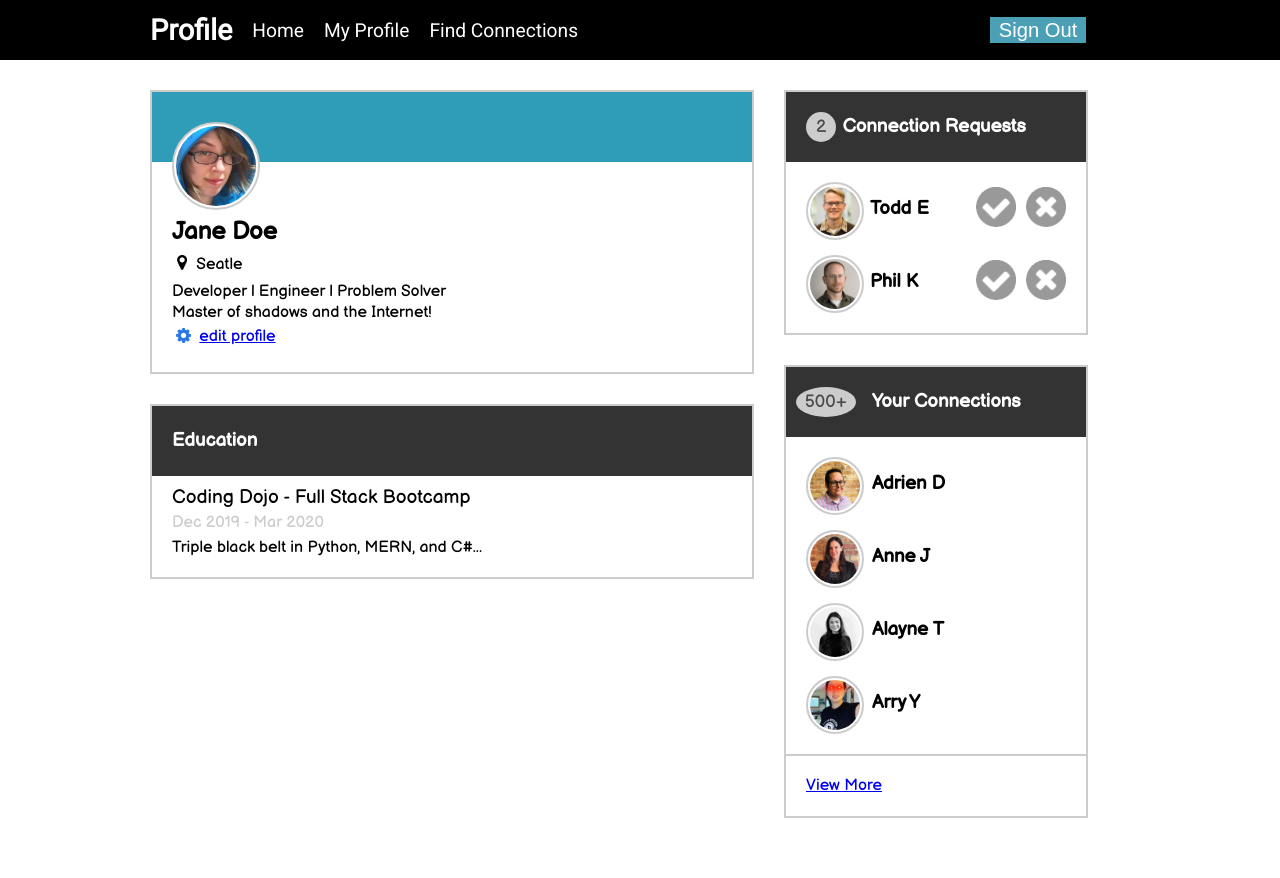
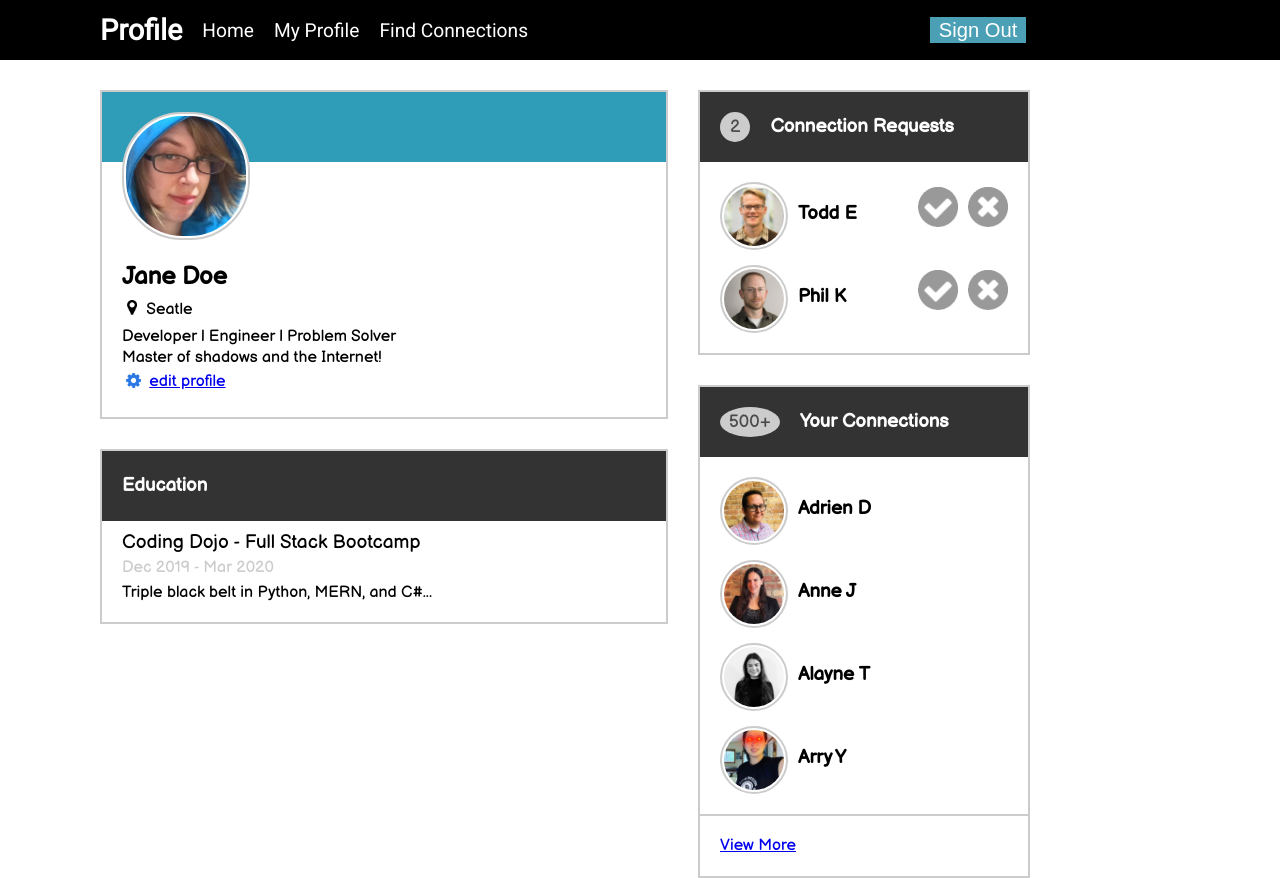
Before and after one commit to plche/profile_page, a plain HTML site: page index.html in a window 1280 px wide. Before the commit the page ends 818 px from the top, so only its background shows below. Drawn offline with Linux system fonts and the light colour scheme.

Commit message:
Improved styles

```diff
--- a/css/styles.css
+++ b/css/styles.css
@@ -3,19 +3,28 @@
     margin: 0;
 }
 
+body {
+    font-family: 'Balsamiq Sans', cursive;
+}
+
 .nav {
+    background-color: #000000;
+}
+
+.nav-container {
+    width: 1080px;
+    margin: 0px auto;
     font-family: 'Roboto', sans-serif;
     font-size: 1.2em;
     color: #ffffff;
-    background-color: #000000;
     display: flex;
     flex-direction: row;
     align-items: center;
 }
 
-h1 {
+/* h1 {
     margin-left: 150px;
-}
+} */
 
 .nav-links {
     display: flex;
@@ -46,10 +55,12 @@ li {
     border: 2px solid #000000;
     background-color: #4BA0B5;
     box-shadow: 3px 3px #000000;
-    margin-left: 390px;
+    margin-left: 380px;
 }
 
 .container {
+    width: 1080px;
+    margin: 0px auto;
     display: flex;
     flex-direction: row;
 }
@@ -57,15 +68,14 @@ li {
 .main {
     display: flex;
     flex-direction: column;
+    flex: 2;
+    margin: 0 auto;
 }
 
 /* ---------- JD-CARD STYLES ---------- */
 .cm-card {
-    font-family: 'Balsamiq Sans', cursive;
     border: 2px solid #cccccc;
-    width: 600px;
     margin-top: 30px;
-    margin-left: 150px;
 }
 
 .jd-header {
@@ -74,18 +84,18 @@ li {
 }
 
 .jd-header > img {
-    width: 80px;
+    height: 120px;
     position: relative;
-    top: 30px;
+    top: 20px;
     left: 20px;
     border: 2px solid #cccccc;
-    border-radius: 50px;
+    border-radius: 60px;
     padding: 2px;
     background-color: #ffffff;
 }
 
 .jd-tarjetaInformacion {
-    margin-top: 55px;
+    margin-top: 100px;
     padding-left: 20px;
     padding-bottom: 20px;
 }
@@ -145,13 +155,13 @@ li {
 .aside {
     display: flex;
     flex-direction: column;
+    flex: 1;
+    margin: 0 auto;
 }
 
 /* ---------- CR-CARD STYLES ---------- */
 .ca-card {
-    font-family: 'Balsamiq Sans', cursive;
     border: 2px solid #cccccc;
-    width: 300px;
     margin-top: 30px;
     margin-right: 150px;
     margin-left: 30px;
@@ -171,13 +181,13 @@ li {
     line-height: 10px;
     border-radius: 50px;
     padding: 10px;
-    margin: 20px 0 20px 20px;
+    margin: 20px 10px 20px 20px;
 }
 
 .ca-header > h3 {
     line-height: 30px;
     color: #ffffff;
-    padding: 20px 20px 20px 6px;
+    padding: 20px 20px 20px 10px;
 }
 
 .ca-tarjetaInformacion {
@@ -203,7 +213,7 @@ li {
 }
 
 .ca-ld-ur {
-    width: 50px;
+    height: 60px;
     padding: 5px;
     border: 2px solid #cccccc;
     border-radius: 50px;
@@ -212,13 +222,15 @@ li {
 }
 
 .cr-nombre {
-    margin: 15px 20px 4px 6px;
+    width: 80px;
+    margin: 20px 20px 20px 10px;
 }
 
 .cr-ld-ur-ad {
     width: 40px;
     height: 40px;
-    padding: 5px;
+    margin: 5px;
+    cursor: pointer;
 }
 
 /* ---------- CN-CARD STYLES ---------- */
@@ -230,7 +242,7 @@ li {
     font-size: 1.1em;
     line-height: 30px;
     border-radius: 100px / 50px;
-    margin: 20px 10px;
+    margin: 20px 10px 20px 20px;
     text-align: center;
 }
 
@@ -246,7 +258,7 @@ li {
 }
 
 .cn-nombre {
-    margin: 15px 20px 4px 8px;
+    margin: 20px 20px 20px 10px;
 }
 
 .cn-footer {
--- a/index.html
+++ b/index.html
@@ -12,6 +12,7 @@
     </head>
     <body>
         <nav class="nav">
+            <div class="nav-container">
                 <h1 class="nav-title">Profile</h1>
                 <ul class="nav-links">
                     <li><a href="#">Home</a></li>
@@ -19,6 +20,7 @@
                     <li><a href="#">Find Connections</a></li>
                     <li><button class="btn">Sign Out</button></li>
                 </ul>
+            </div>
         </nav>
         <div class="container">
             <main class="main">
@@ -66,8 +68,8 @@
                                 <h3 class="cr-nombre">Todd E</h3>
                             </div>
                             <div class="cr-ld-cg">
-                                <img class="cr-ld-ur-ad" src="./icons/accept-circle.png" alt="Accept symbol" />
-                                <img class="cr-ld-ur-ad" src="./icons/close-circle.png" alt="Reject symbol" />
+                                <img class="cr-ld-ur-ad" src="./icons/accept-circle.png" alt="Accept symbol" onclick="aReq(this)" />
+                                <img class="cr-ld-ur-ad" src="./icons/close-circle.png" alt="Reject symbol" onclick="cReq(this)" />
                             </div>
                         </div>
                         <div class="cr-list-deatils">
@@ -76,8 +78,8 @@
                                 <h3 class="cr-nombre">Phil K</h3>
                             </div>
                             <div class="cr-ld-cg">
-                                <img class="cr-ld-ur-ad" src="./icons/accept-circle.png" alt="Accept symbol" />
-                                <img class="cr-ld-ur-ad" src="./icons/close-circle.png" alt="Reject symbol" />
+                                <img class="cr-ld-ur-ad" src="./icons/accept-circle.png" alt="Accept symbol" onclick="aReq(this)" />
+                                <img class="cr-ld-ur-ad" src="./icons/close-circle.png" alt="Reject symbol" onclick="cReq(this)" />
                             </div>
                         </div>
                     </div>
```
Lines whose indentation alone changed are shown as unchanged.
